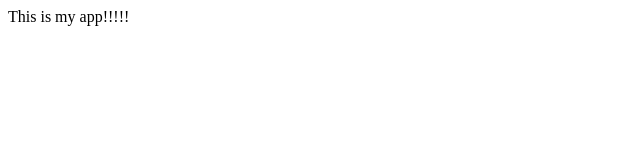
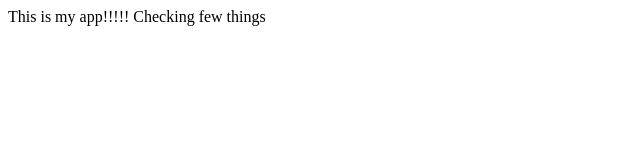
Before and after one commit to Zero97M-CU/myappsample, a plain HTML site: page index3.html in a window 1280 px wide. Shown: the whole page, without its empty margins (0-640 px from the left). Drawn offline with Linux system fonts and the light colour scheme.

Commit message:
added one line

```diff
--- a/index3.html
+++ b/index3.html
@@ -4,5 +4,6 @@
 	</head>
 	<body>
 		This is my app!!!!!
+		Checking few things
 	</body>
 </html>
```
